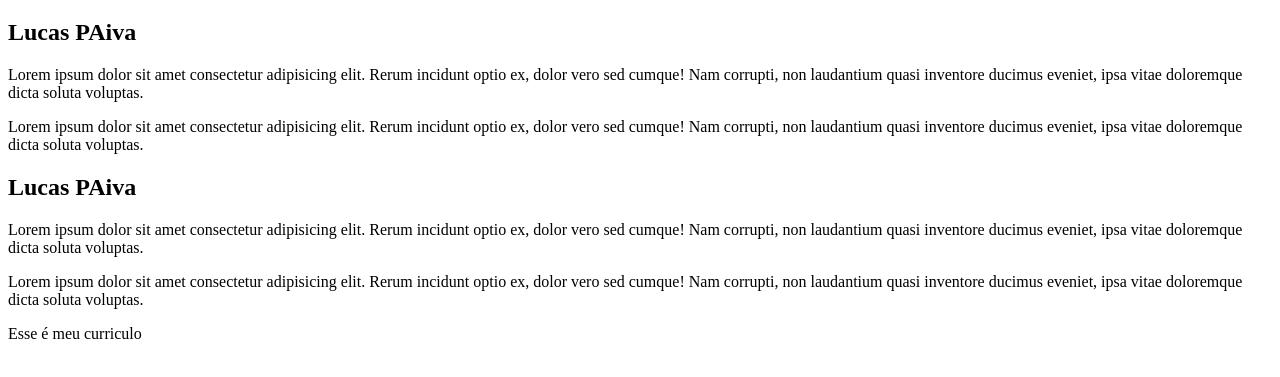
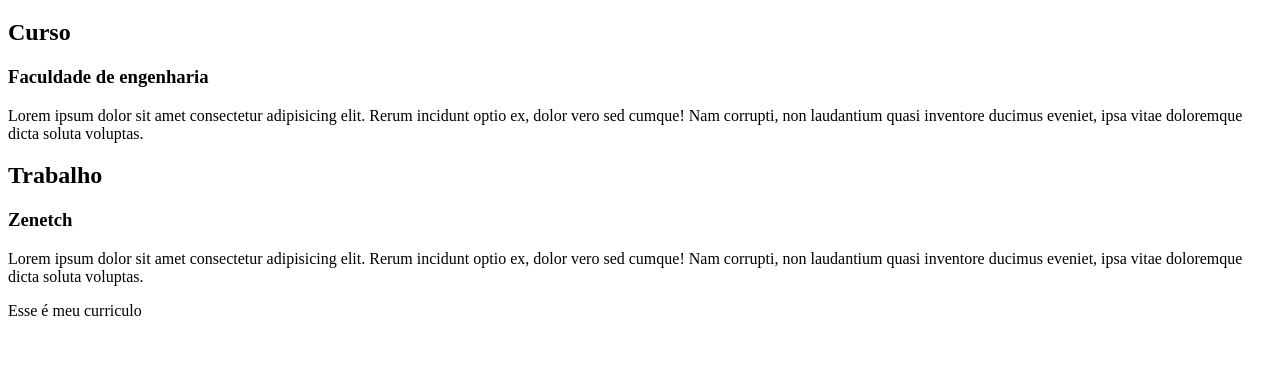
Before and after one commit to LucasPaivaZeentech/site-curso-github, a plain HTML site: page index.html in a window 1280 px wide. Shown: the part 61-438 px from the top of the page. Drawn offline with Linux system fonts and the light colour scheme.

Commit message:
novo conteudo

```diff
--- a/index.html
+++ b/index.html
@@ -13,19 +13,15 @@
             <h1>Curriculo</h1>
         </header>
         <article>
-            <h2> Lucas PAiva</h2>
-            <p>Lorem ipsum dolor sit amet consectetur adipisicing elit. Rerum incidunt optio ex, dolor vero sed cumque!
-                Nam corrupti, non laudantium quasi inventore ducimus eveniet, ipsa vitae doloremque dicta soluta
-                voluptas.</p>
+            <h2>Curso</h2>
+            <h3>Faculdade de engenharia</h3>
             <p>Lorem ipsum dolor sit amet consectetur adipisicing elit. Rerum incidunt optio ex, dolor vero sed cumque!
                 Nam corrupti, non laudantium quasi inventore ducimus eveniet, ipsa vitae doloremque dicta soluta
                 voluptas.</p>
         </article>
         <article>
-            <h2> Lucas PAiva</h2>
-            <p>Lorem ipsum dolor sit amet consectetur adipisicing elit. Rerum incidunt optio ex, dolor vero sed cumque!
-                Nam corrupti, non laudantium quasi inventore ducimus eveniet, ipsa vitae doloremque dicta soluta
-                voluptas.</p>
+            <h2>Trabalho</h2>
+            <h3>Zenetch</h3>
             <p>Lorem ipsum dolor sit amet consectetur adipisicing elit. Rerum incidunt optio ex, dolor vero sed cumque!
                 Nam corrupti, non laudantium quasi inventore ducimus eveniet, ipsa vitae doloremque dicta soluta
                 voluptas.</p>
```
